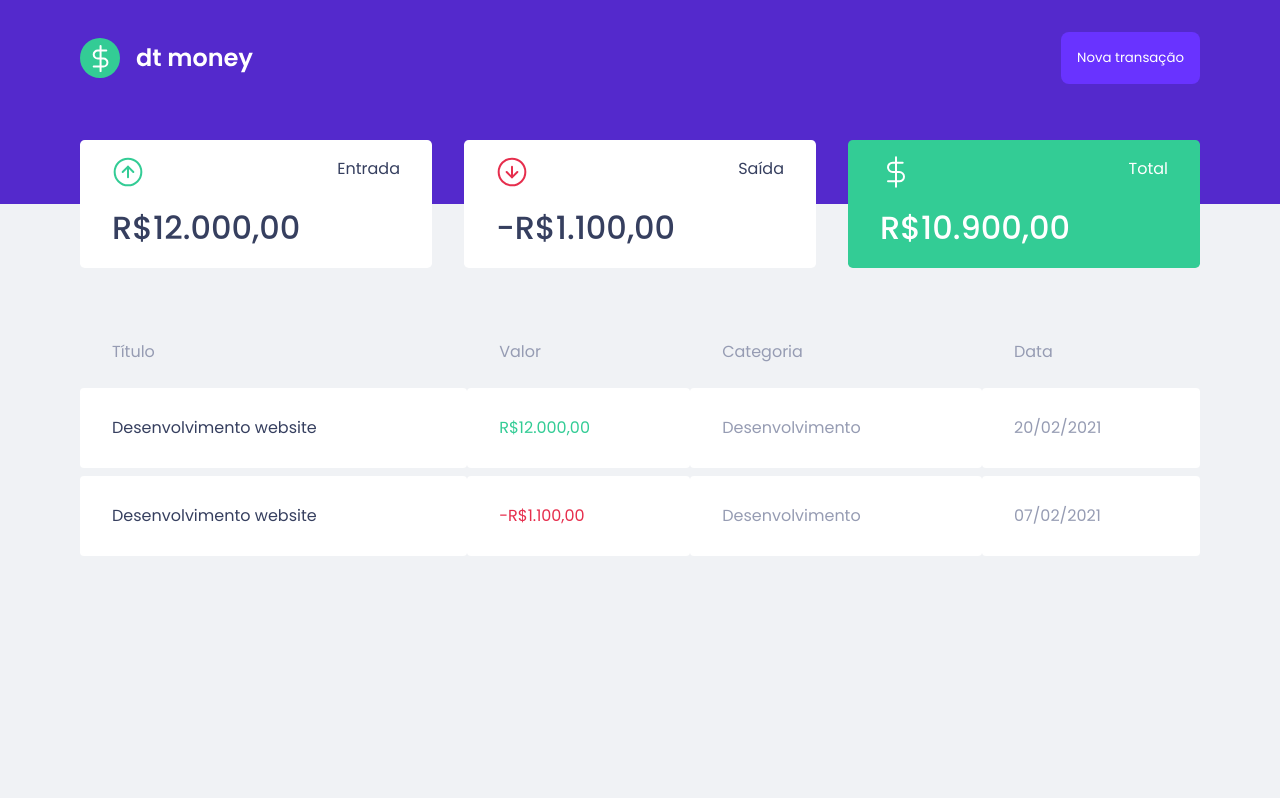
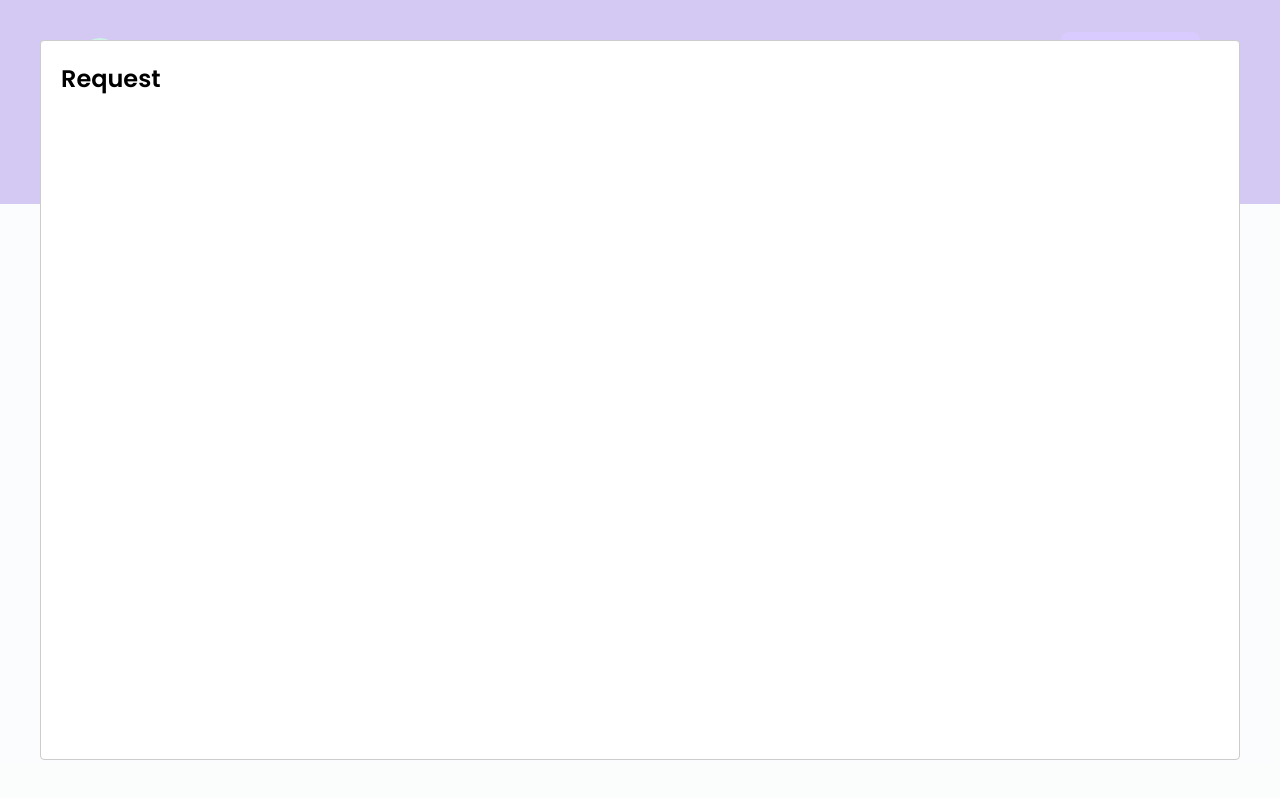
Before and after one commit to iago-abner/control-money, a React (Create React App) app: page / in a window 1280 px wide. Both pictures are taken after a click on the button "Nova transação". Built offline with nearby package versions, Linux system fonts and the light colour scheme; no server answers; what miragejs would draw is missing.

Commit message:
add modal

```diff
--- a/package.json
+++ b/package.json
@@ -7,6 +7,7 @@
     "miragejs": "^0.1.42",
     "react": "^17.0.2",
     "react-dom": "^17.0.2",
+    "react-modal": "^3.14.3",
     "react-scripts": "4.0.3",
     "styled-components": "^5.3.1",
     "web-vitals": "^1.0.1"
@@ -19,6 +20,7 @@
     "@types/node": "^12.0.0",
     "@types/react": "^17.0.0",
     "@types/react-dom": "^17.0.0",
+    "@types/react-modal": "^3.12.1",
     "@types/styled-components": "^5.1.14",
     "typescript": "^4.1.2"
   },
--- a/src/App.tsx
+++ b/src/App.tsx
@@ -1,13 +1,31 @@
+import { useState } from 'react';
+import Modal from 'react-modal';
 import { Dashboard } from "./components/dashboard";
 import { Header } from "./components/header";
+import { NewTransactionModal } from './components/newTransactionModal';
 import { GlobalStyle } from "./styles/global";
 
+Modal.setAppElement('#root')
+
 export function App() {
+  const [isNewTransactionModalOpen, setIsNewTransactionModalOpen] = useState(false);
+
+  function handleOpenNewTransactionModal() {
+    setIsNewTransactionModalOpen(true);
+  }
+
+  function handleCloseNewTransactionModal() {
+    setIsNewTransactionModalOpen(false);
+  }
+
   return (
     <>
-      <Header/>
-      <Dashboard/>
-      <GlobalStyle/>
+      <Header onOpenNewTransactionModal={handleOpenNewTransactionModal}/>
+      <Dashboard />
+
+      <NewTransactionModal open={isNewTransactionModalOpen} close={handleCloseNewTransactionModal}/>
+
+      <GlobalStyle />
     </>
   );
 }
--- a/src/components/header/index.tsx
+++ b/src/components/header/index.tsx
@@ -1,12 +1,18 @@
+import Modal from 'react-modal';
 import logoImg from '../../assets/logo.svg'
 import { Container, Content } from './styles';
 
-export function Header(){
+interface HeaderProps{
+    onOpenNewTransactionModal: () => void;
+}
+
+export function Header({onOpenNewTransactionModal}: HeaderProps){
+
     return(
         <Container>
             <Content>
                 <img src={logoImg} alt="logo" />
-                <button type="button">Nova transação</button>
+                <button type="button" onClick={onOpenNewTransactionModal}>Nova transação</button>
             </Content>
         </Container>
     );
--- /dev/null
+++ b/src/components/newTransactionModal/index.tsx
@@ -0,0 +1,16 @@
+import Modal from 'react-modal'
+
+interface NewTransactionModalProps{
+    open: boolean;
+    close: () => void;
+}
+
+export function NewTransactionModal({open,close} : NewTransactionModalProps) {
+    return(
+    <Modal
+        isOpen={open}
+        onRequestClose={close}>
+        <h2>Request</h2>
+    </Modal>
+    )
+}
--- /dev/null
+++ b/src/components/newTransactionModal/styles.ts
@@ -0,0 +1,3 @@
+import styled from 'styled-components';
+
+export const content = styled.div``
```
Also changed, not shown: 1 other file (tests, documents, lock files or other folders).
